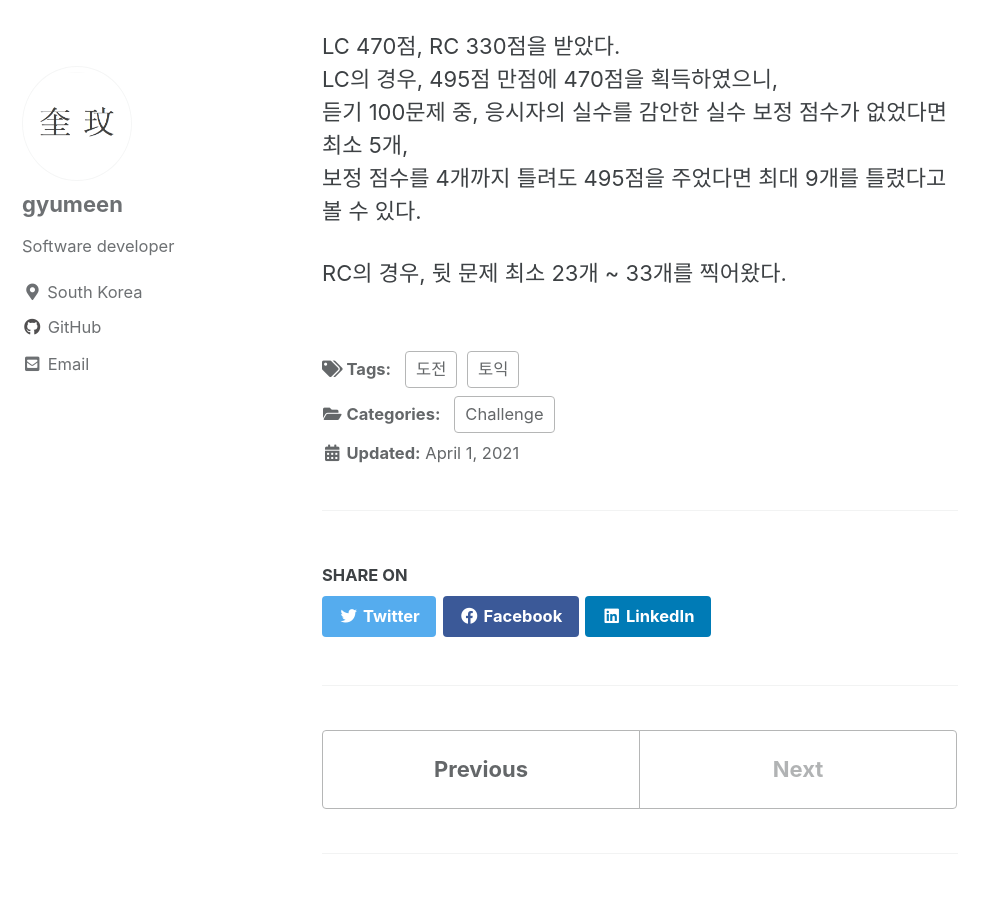
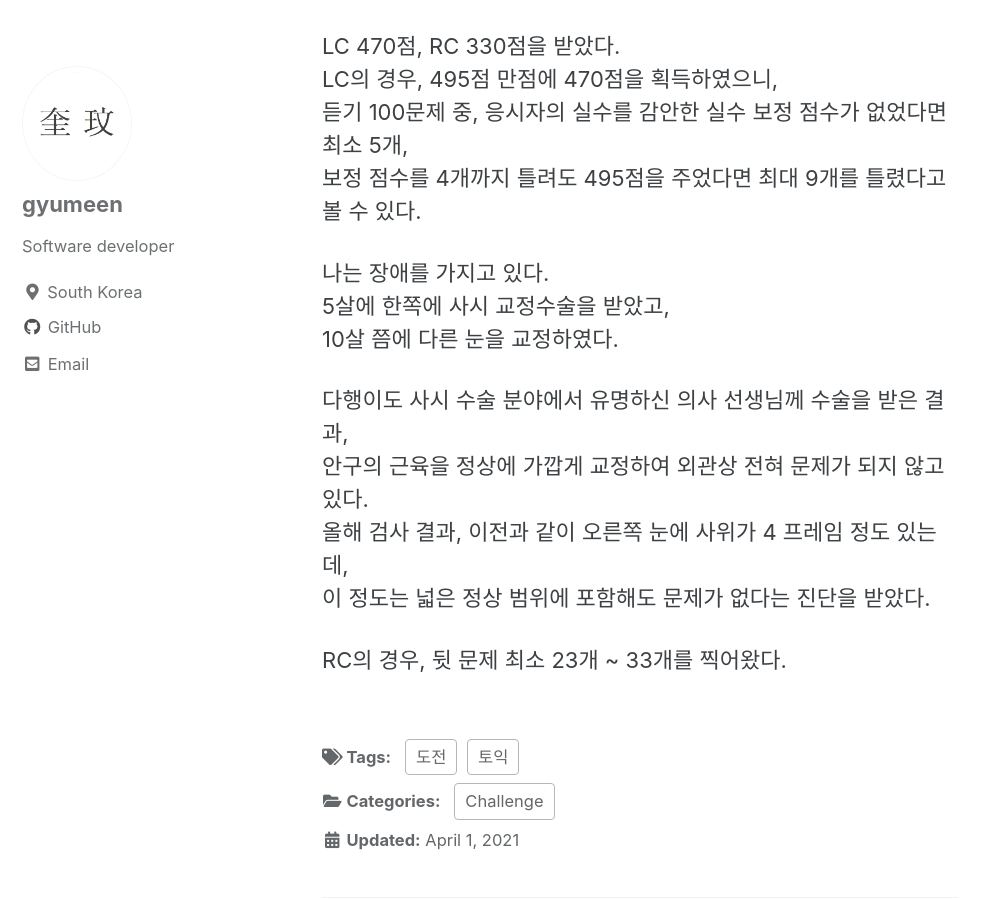
Before and after one commit to gyumeen/gyumeen.github.io, a Jekyll site: the page built from _posts/2021/Challenge/TOEIC/2021-04-01-[Toeic]1.md, in a window 1280 px wide and 900 px high, scrolled down 454 px. Shown: the whole window, without its empty margins (0-998 px from the left). Built offline with Jekyll 4.4.1, drawn with Linux system fonts in a browser that asks for light colours; cached includes are drawn as plain includes; comment, search, counter and statistics services are not loaded.

Commit message:
Update 2021-04-01-[Toeic]1.md

```diff
--- a/_posts/2021/Challenge/TOEIC/2021-04-01-[Toeic]1.md
+++ b/_posts/2021/Challenge/TOEIC/2021-04-01-[Toeic]1.md
@@ -24,4 +24,14 @@ LC의 경우, 495점 만점에 470점을 획득하였으니,
 듣기 100문제 중, 응시자의 실수를 감안한 실수 보정 점수가 없었다면 최소 5개,
 보정 점수를 4개까지 틀려도 495점을 주었다면 최대 9개를 틀렸다고 볼 수 있다.
 
+나는 장애를 가지고 있다.
+5살에 한쪽에 사시 교정수술을 받았고,
+10살 쯤에 다른 눈을 교정하였다.
+
+다행이도 사시 수술 분야에서 유명하신 의사 선생님께 수술을 받은 결과,
+안구의 근육을 정상에 가깝게 교정하여 외관상 전혀 문제가 되지 않고 있다.
+올해 검사 결과, 이전과 같이 오른쪽 눈에 사위가 4 프레임 정도 있는데,
+이 정도는 넓은 정상 범위에 포함해도 문제가 없다는 진단을 받았다.
+
+
 RC의 경우, 뒷 문제 최소 23개 ~ 33개를 찍어왔다.
```
